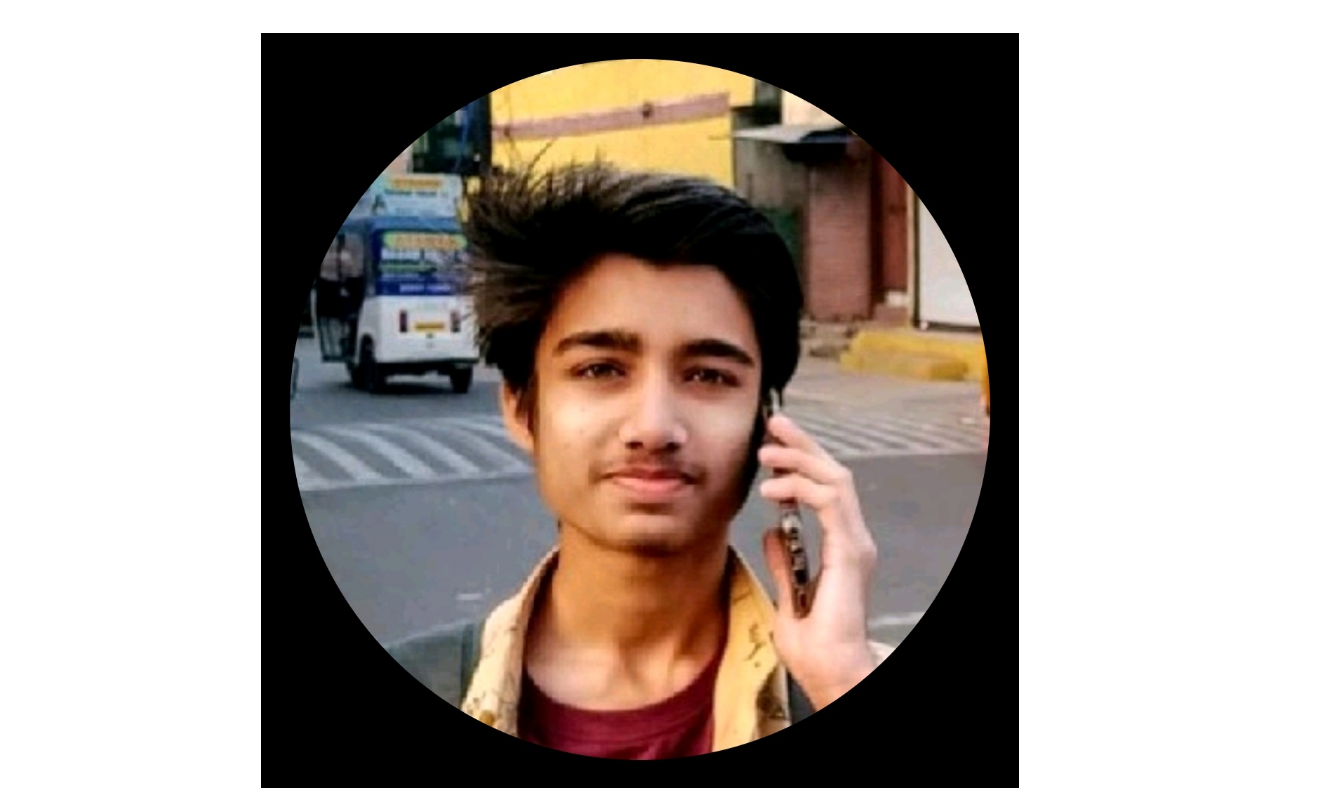
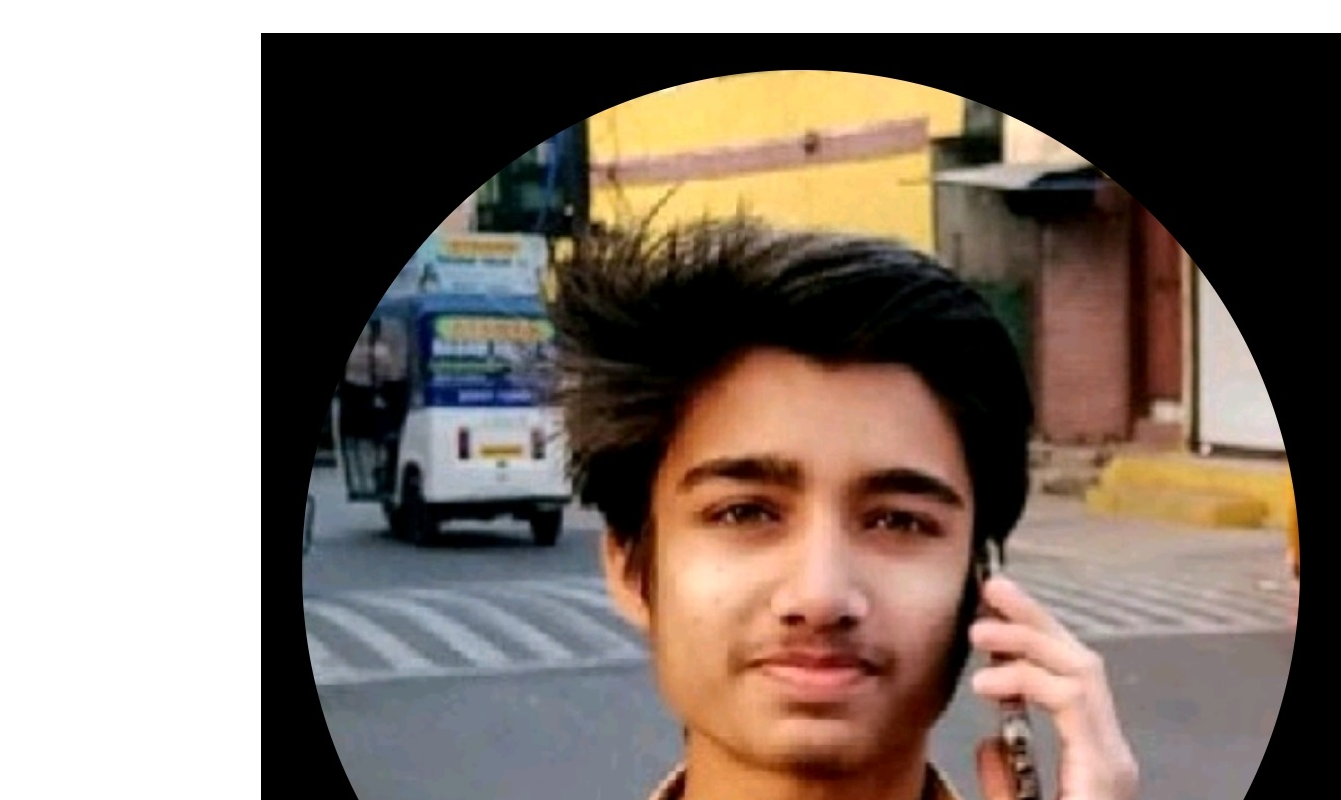
Before and after one commit to ashutosh7i/Ashutosh7i.github.io, a plain HTML site: page index.html in a window 1280 px wide. Shown: the top 800 px of the page, 1341 px wide, since content can reach past the window. Drawn offline with Linux system fonts and the light colour scheme.

Commit message:
Update style.css

```diff
--- a/style.css
+++ b/style.css
@@ -6,7 +6,7 @@
     }
 
     img {
-        max-width: 100%;
+        max-width: auto;
         height: auto;
       }
 
```
